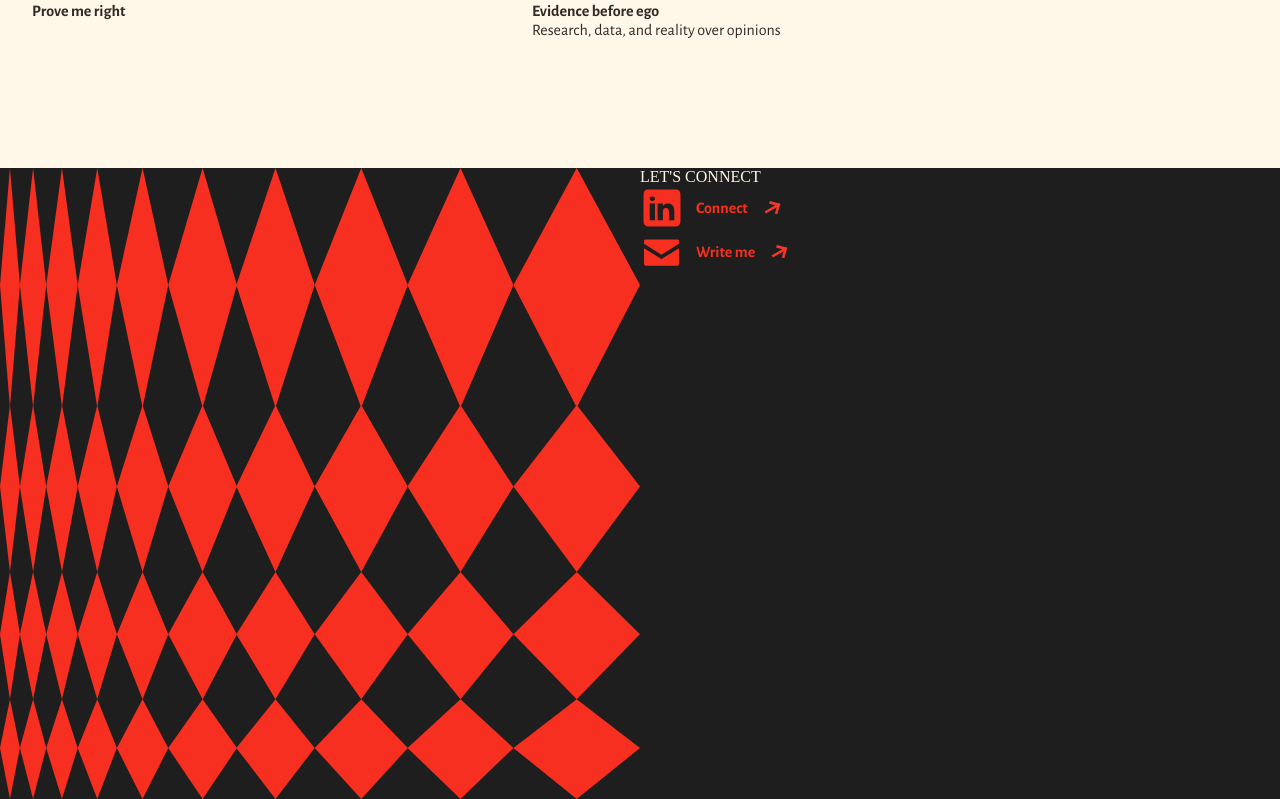
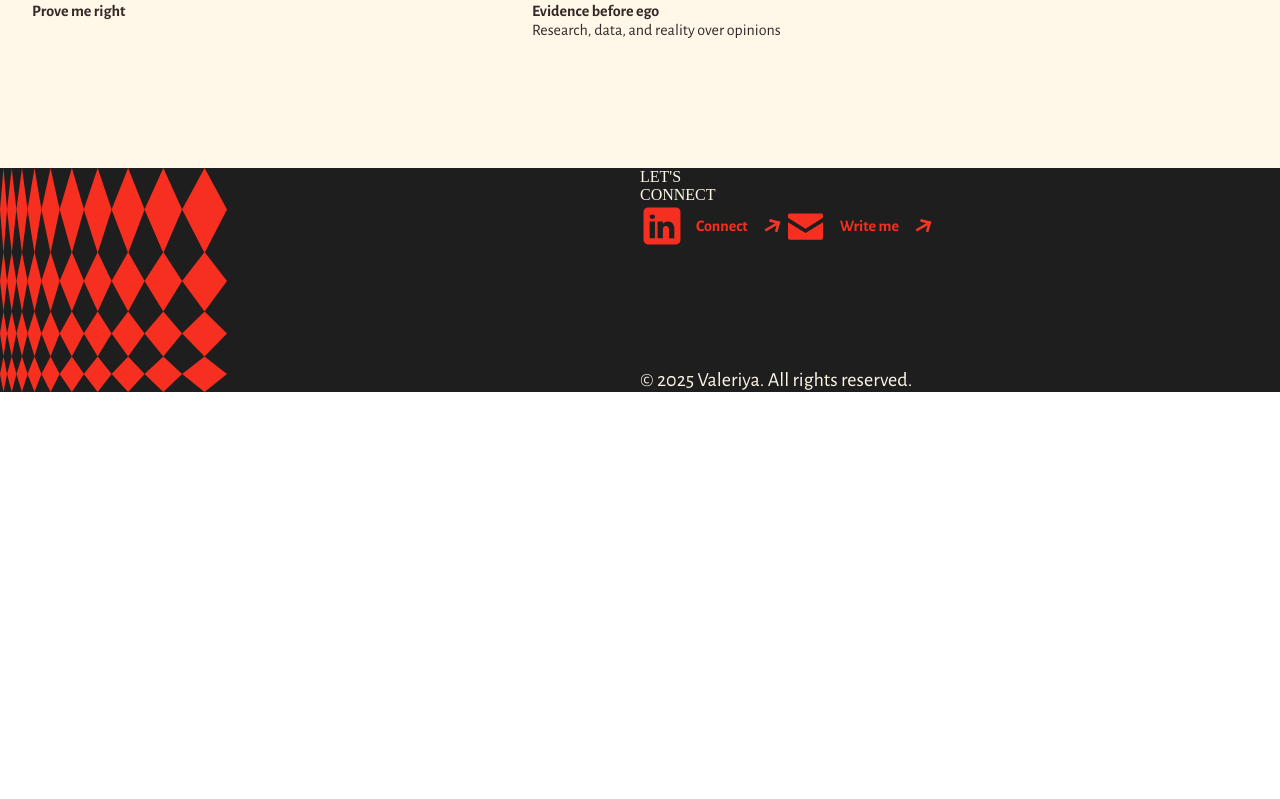
Before and after one commit to voleriyah/portfolio, a Next.js app: page / in a window 1280 px wide. Shown: the part 3928-4727 px from the top of the page. After the commit the page ends 4320 px from the top, so only its background shows below. Built offline with nearby package versions, Linux system fonts and the light colour scheme; a web font is replaced by a local one.

Commit message:
footer fixed

```diff
--- a/app/page.tsx
+++ b/app/page.tsx
@@ -672,16 +672,16 @@ export default function Home() {
       </section>
 
      {/* Footer Section */}
-      <footer className="w-full bg-dark-bg">
+<footer className="w-full bg-dark-bg relative overflow-hidden">
   <div
-    className="w-full mx-auto flex flex-col md:flex-row md:flex-row-reverse"
+    className="w-full mx-auto flex flex-col lg:flex-row"
     style={{
       maxWidth: '1692px',
     }}
   >
-    {/* Title and Links - вверху на мобиле, слева на десктопе */}
+    {/* Title and Links */}
     <div
-      className="w-full md:w-1/2 flex flex-col justify-start"
+      className="w-full lg:w-1/2 flex flex-col justify-start relative z-10 lg:ml-auto"
       style={{
         paddingTop: 'clamp(40px, calc(40px + (260px - 40px) * ((100vw - 320px) / (1920px - 320px))), 260px)',
         paddingLeft: 'clamp(16px, calc(16px + (64px - 16px) * ((100vw - 320px) / (1920px - 320px))), 64px)',
@@ -694,16 +694,21 @@ export default function Home() {
         style={{
           color: '#FFF8E9',
           fontFamily: '"Erica One", cursive',
-          fontSize: 'clamp(32px, calc(32px + (116px - 32px) * ((100vw - 320px) / (1920px - 320px))), 116px)',
+          fontSize: 'clamp(68px, calc(68px + (116px - 68px) * ((100vw - 320px) / (1920px - 320px))), 116px)',
           fontWeight: 400,
           textTransform: 'uppercase',
           lineHeight: 'normal',
         }}
       >
-        Let's connect
+        Let's <br/> connect
       </h2>
 
-      <div className="flex flex-col items-start" style={{ gap: 'clamp(24px, calc(24px + (48px - 24px) * ((100vw - 320px) / (1920px - 320px))), 48px)' }}>
+      <div
+        className="flex flex-col lg:flex-row items-start"
+        style={{
+          gap: 'clamp(44px, calc(44px + (130px - 44px) * ((100vw - 768px) / (1920px - 768px))), 130px)',
+        }}
+      >
         <CustomLink href="https://www.linkedin.com/in/voleriyah" iconType="linkedin" variant="footer">
           Connect
         </CustomLink>
@@ -711,18 +716,42 @@ export default function Home() {
           Write me
         </CustomLink>
       </div>
+
+      <p
+        style={{
+          color: '#FFF8E9',
+          fontFamily: '"Alegreya Sans"',
+          fontSize: '20px',
+          fontWeight: 400,
+          lineHeight: 'normal',
+          marginTop: '120px',
+        }}
+      >
+        © 2025 Valeriya. All rights reserved.
+      </p>
+    </div>
   </div>
 
-    {/* Pattern Image - внизу на мобиле, справа на десктопе */}
-    <div className="w-full md:w-1/2 flex-shrink-0">
+  {/* Pattern Image - СЛЕВА за контейнером */}
+  <div className="hidden lg:block absolute top-0 left-0 w-1/2 h-full">
     <Image
       src="/images/pattern.svg"
       alt="Pattern"
       width={987}
       height={974}
-        className="w-full h-auto"
+      className="w-full h-full"
+      style={{
+        width: '100%',
+        height: '100%',
+        objectFit: 'contain',
+        objectPosition: 'left center',
+      }}
     />
   </div>
+
+  {/* Pattern на мобиле */}
+  <div className="lg:hidden w-full">
+    <Image src="/images/pattern.svg" alt="Pattern" width={987} height={974} className="w-full h-auto" />
   </div>
 </footer>
 
```
Lines whose indentation alone changed are shown as unchanged.
